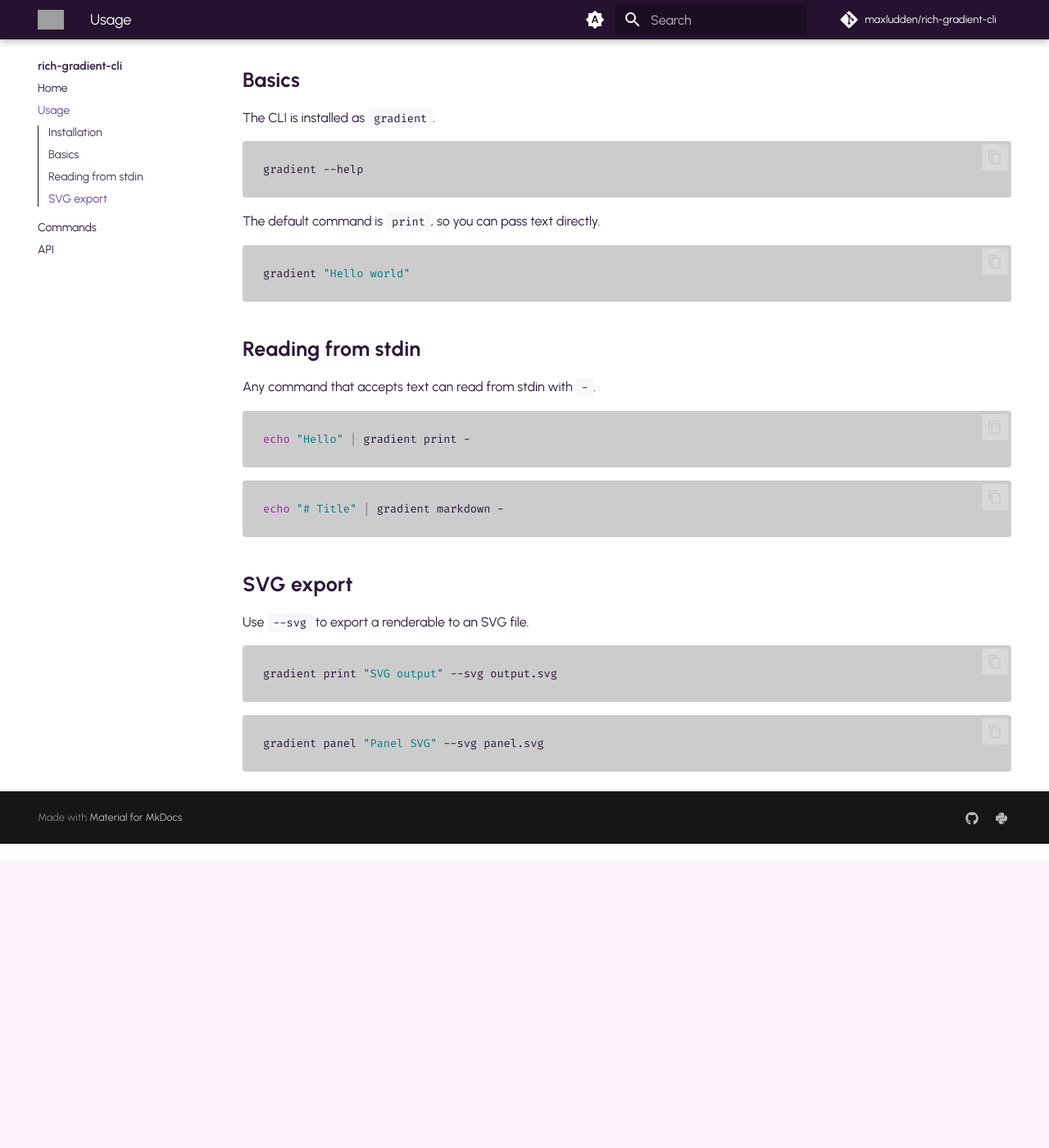
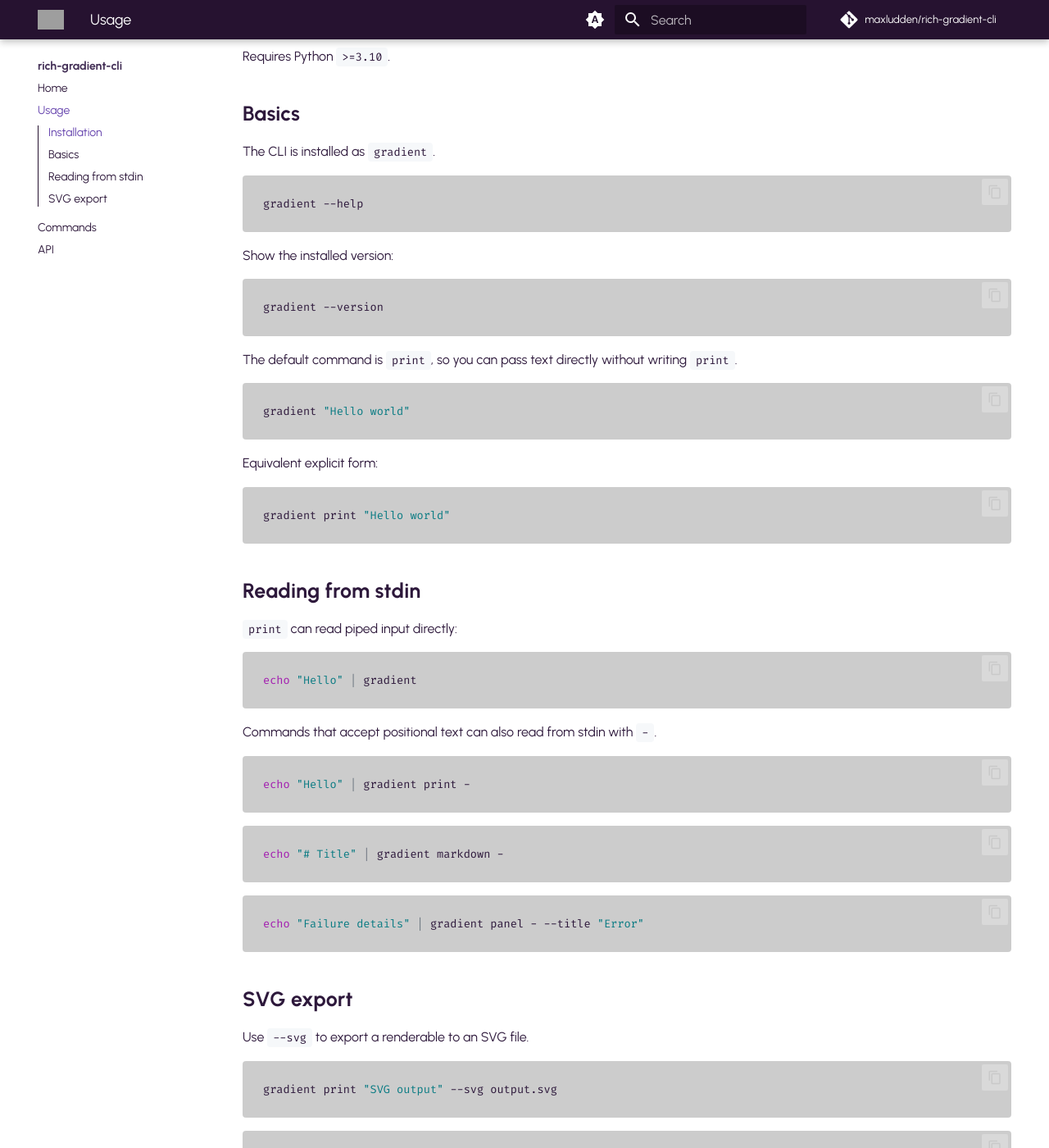
Before and after one commit to maxludden/rich-gradient-cli, an MkDocs documentation site: the page built from docs/usage.md, in a window 1280 px wide and 1400 px high, scrolled down 350 px. Shown: the whole window at 82% size. Built offline with MkDocs 1.6.1 and Material for MkDocs 9.7.7, drawn with Linux system fonts in a browser that asks for light colours; comment, search, counter and statistics services are not loaded; some of the changed text lies outside the part shown; grey boxes are pictures that could not be loaded.

Commit message:
Updated Docs

````diff
--- a/docs/usage.md
+++ b/docs/usage.md
@@ -10,6 +10,8 @@ uv add rich-gradient-cli
 pip install rich-gradient-cli
 ```
 
+Requires Python `>=3.10`.
+
 ## Basics
 
 The CLI is installed as `gradient`.
@@ -18,15 +20,33 @@ The CLI is installed as `gradient`.
 gradient --help
 ```
 
-The default command is `print`, so you can pass text directly.
+Show the installed version:
+
+```bash
+gradient --version
+```
+
+The default command is `print`, so you can pass text directly without writing `print`.
 
 ```bash
 gradient "Hello world"
 ```
 
+Equivalent explicit form:
+
+```bash
+gradient print "Hello world"
+```
+
 ## Reading from stdin
 
-Any command that accepts text can read from stdin with `-`.
+`print` can read piped input directly:
+
+```bash
+echo "Hello" | gradient
+```
+
+Commands that accept positional text can also read from stdin with `-`.
 
 ```bash
 echo "Hello" | gradient print -
@@ -34,6 +54,10 @@ echo "Hello" | gradient print -
 
 ```bash
 echo "# Title" | gradient markdown -
+```
+
+```bash
+echo "Failure details" | gradient panel - --title "Error"
 ```
 
 ## SVG export
@@ -47,3 +71,5 @@ gradient print "SVG output" --svg output.svg
 ```bash
 gradient panel "Panel SVG" --svg panel.svg
 ```
+
+`markdown` and `panel` do not allow `--svg` with `--animate`.
````
Also changed, not shown: docs/commands.md (+13 -1 lines), docs/index.md (+1 -1 lines).
